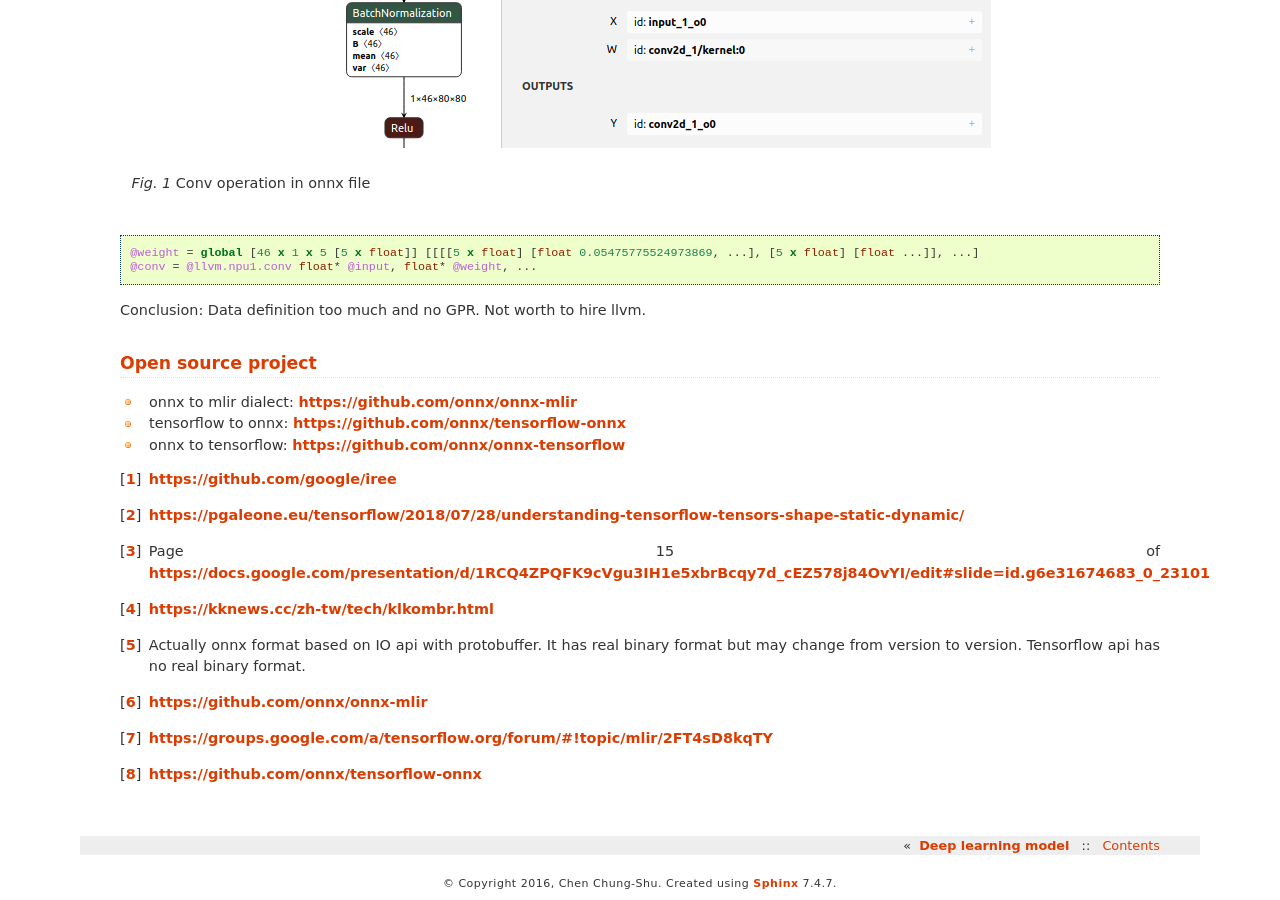
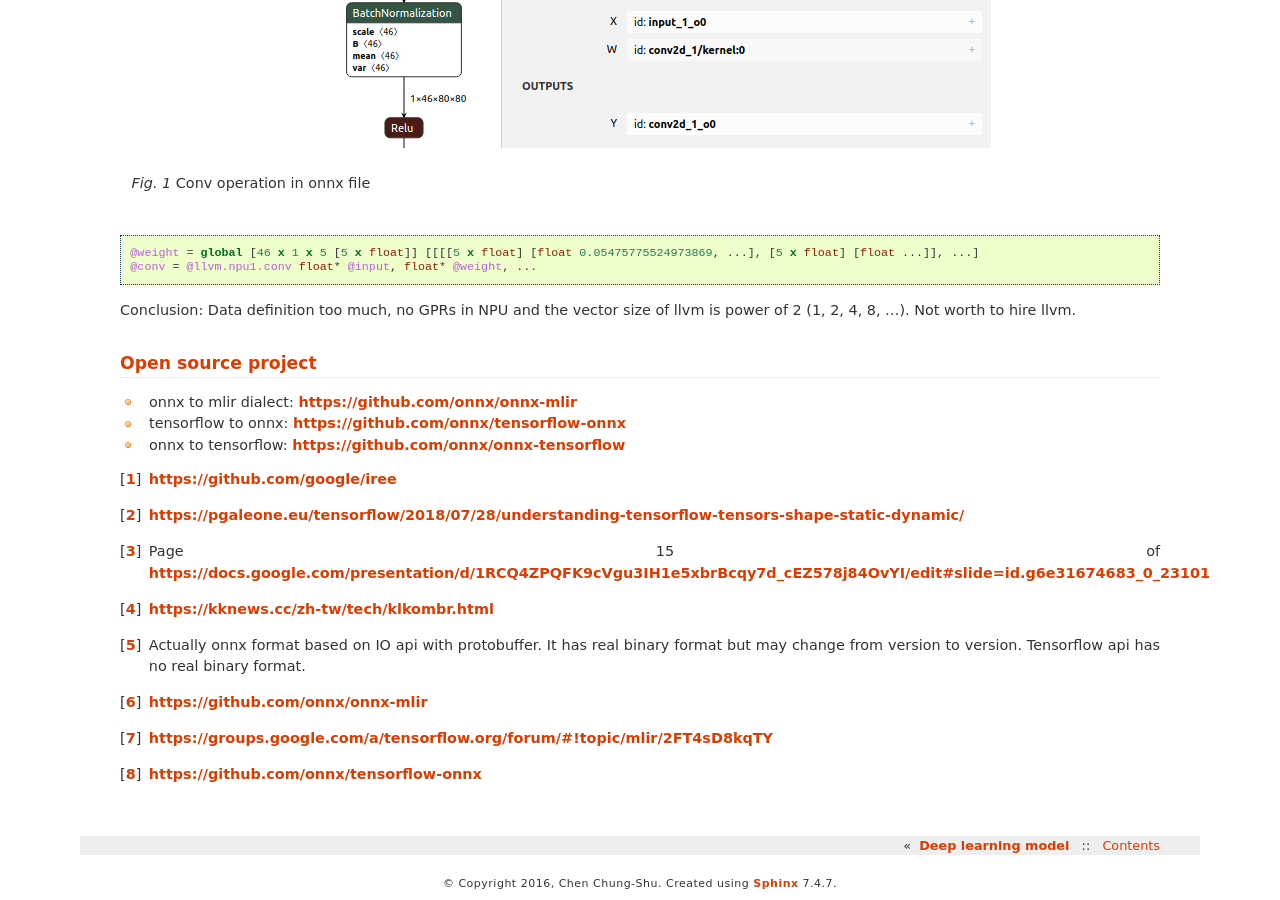
Before and after one commit to Jonathan2251/nc, a Sphinx documentation site: the page built from source/npu.rst, in a window 1280 px wide and 900 px high, scrolled down 3636 px. Built offline with Sphinx 7.4.7, drawn with Linux system fonts in a browser that asks for light colours; some of the changed text lies outside the part shown.

Commit message:
correct typing

```diff
--- a/source/npu.rst
+++ b/source/npu.rst
@@ -168,7 +168,7 @@ npu to do codegen by llvm as follows,
   @conv = @llvm.npu1.conv float* @input, float* @weight, ...
 
 
-Conclusion: Data definition too much and no GPR. Not worth to hire llvm.
+Conclusion: Data definition too much, no GPRs in NPU and the vector size of llvm is power of 2 (1, 2, 4, 8, ...). Not worth to hire llvm.
 
 
 Open source project
```
Also changed, not shown: other parts of source/npu.rst (+1 -1 lines).
